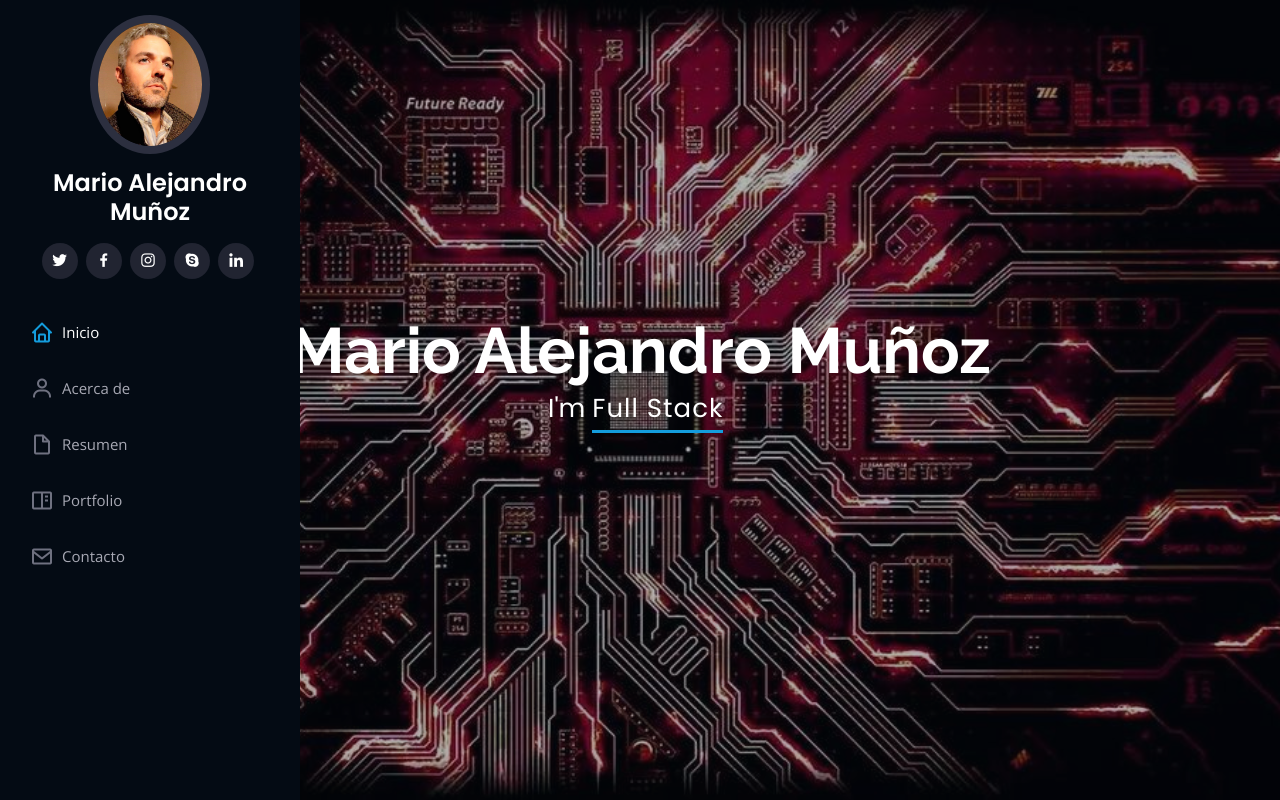
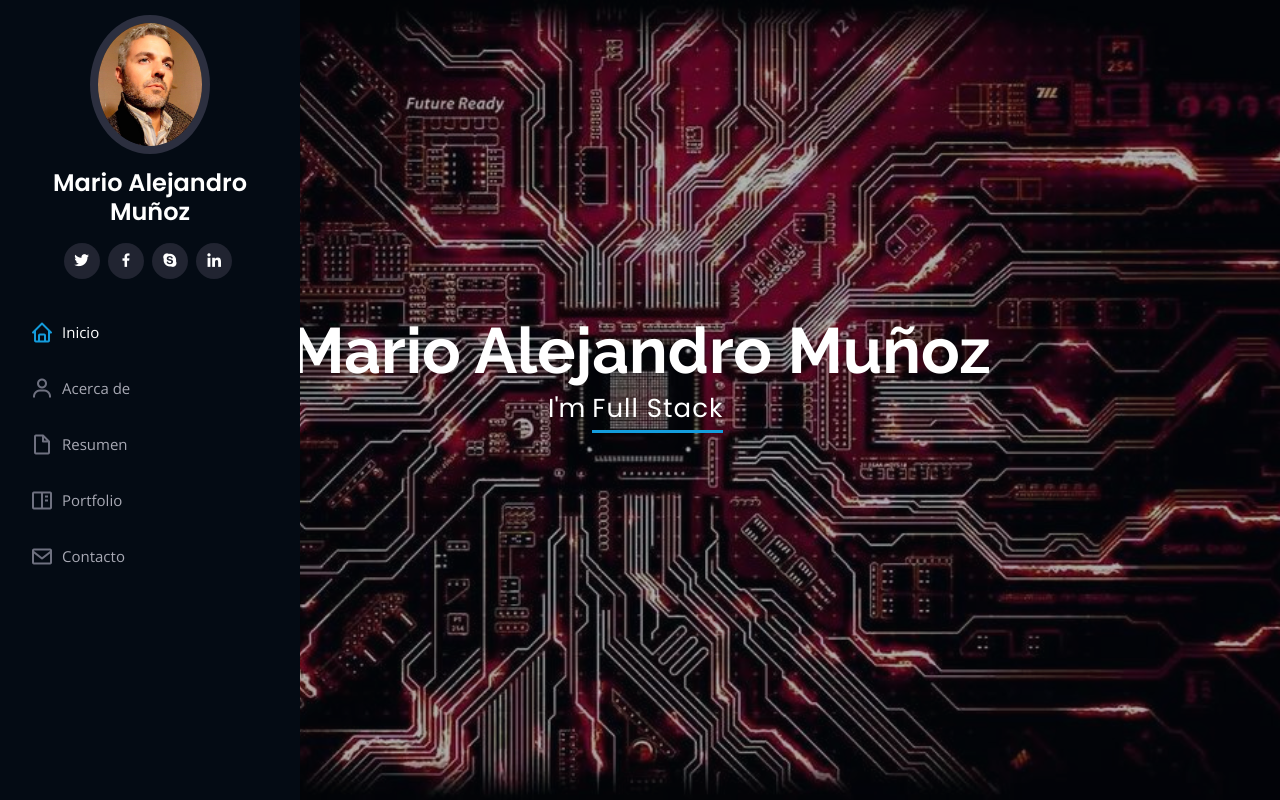
Before and after one commit to mariodemoder/miPortfolio, a plain HTML site: page index.html in a window 1280 px wide. Shown: the top 800 px of the page. Drawn offline with nearby package versions, Linux system fonts and the light colour scheme.

Commit message:
agregue face

```diff
--- a/index.html
+++ b/index.html
@@ -43,8 +43,8 @@
         <h1 class="text-light text-center"><a href="index.html">Mario Alejandro Muñoz</a></h1>
         <div class="social-links mt-3 text-center">
           <a href="#" class="twitter"><i class="bx bxl-twitter"></i></a>
-          <a href="#" class="facebook"><i class="bx bxl-facebook"></i></a>
-          <a href="#" class="instagram"><i class="bx bxl-instagram"></i></a>
+           <a href="https://www.facebook.com/profile.php?id=100007400957813" class="facebook"><i class="bx bxl-facebook"></i></a>
+          <!--<a href="#" class="instagram"><i class="bx bxl-instagram"></i></a> -->
           <a href="#" class="google-plus"><i class="bx bxl-skype"></i></a>
           <a href="https://www.linkedin.com/in/mario-alejandro-mu%C3%B1oz-a3882a195/" class="linkedin"><i class="bx bxl-linkedin"></i></a>
         </div>
```
